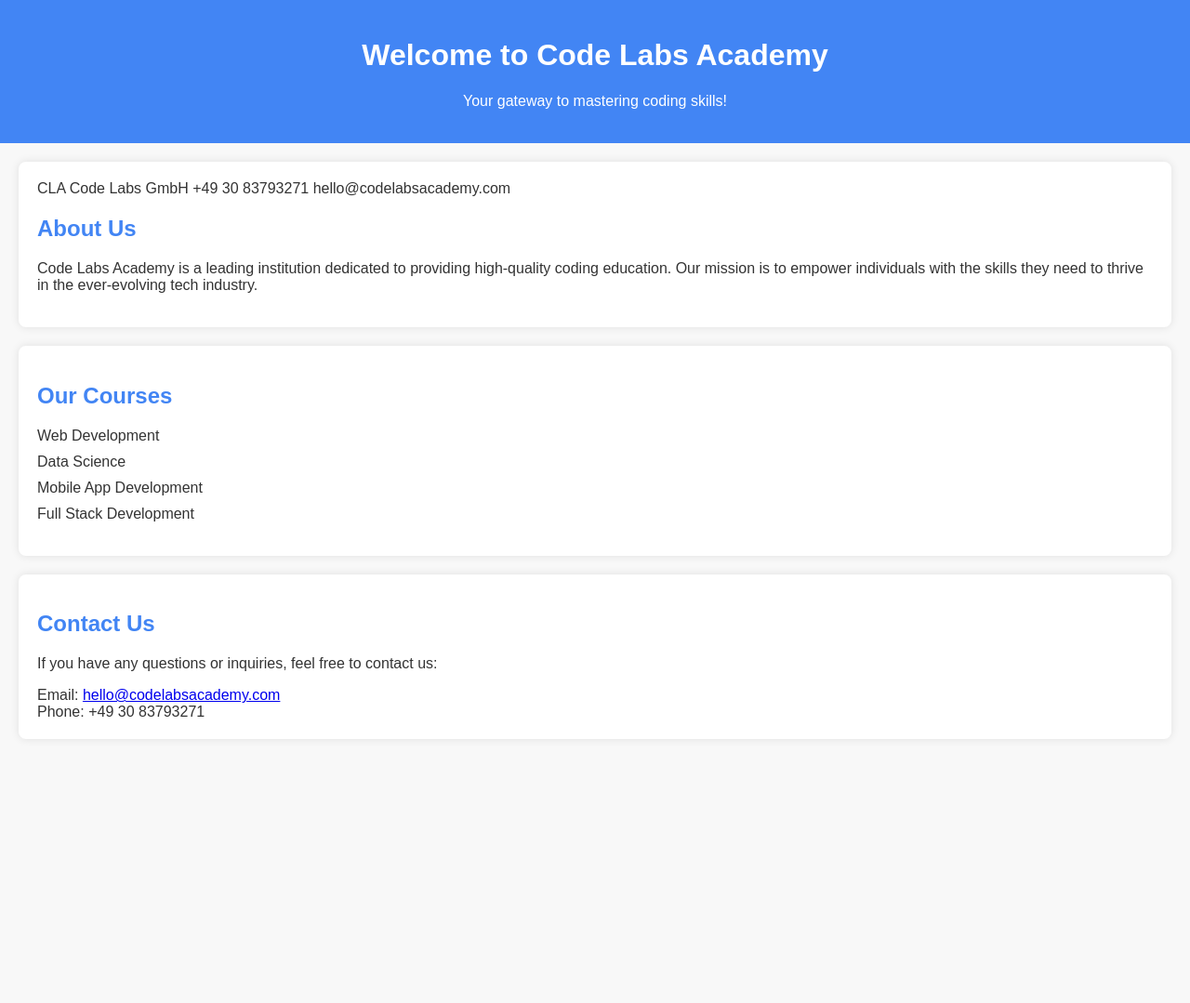
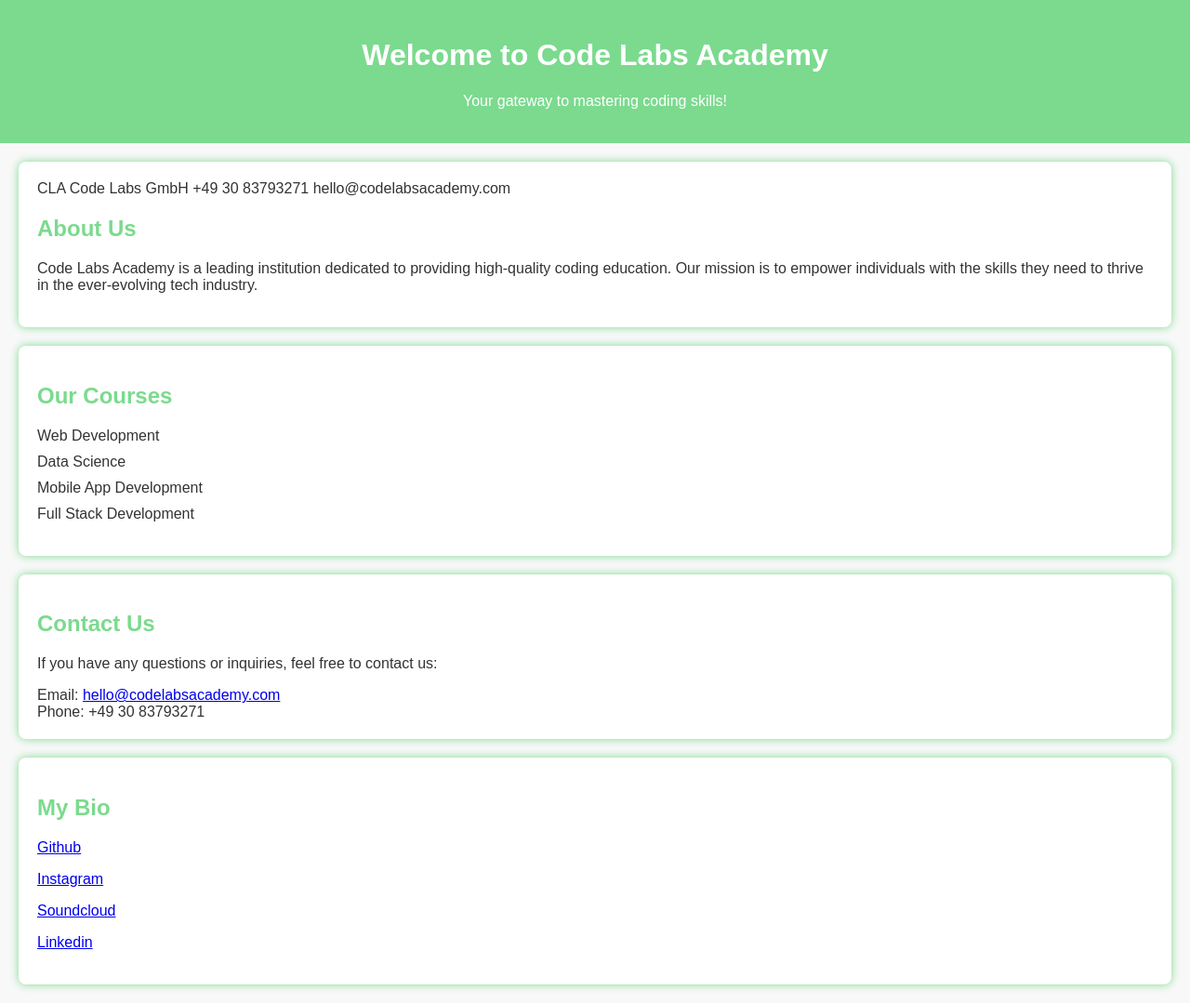
Before and after one commit to BOGSAT/prep-work-project, a plain HTML site: page index.html in a window 1280 px wide. Shown: the whole page at 93% size. Before the commit the page ends 815 px from the top, so only its background shows below. Drawn offline with Linux system fonts and the light colour scheme.

Commit message:
Updated Readme

```diff
--- a/index.html
+++ b/index.html
@@ -56,5 +56,17 @@ href="mailto:hello@codelabsacademy.com">hello@codelabsacademy.com</a
 Phone: +49 30 83793271
 </address>
 </section>
+<section class="bio">
+    <h2>My Bio</h2>
+    <p>
+    <a href="https://github.com/BOGSAT">Github</a>
+    <p>
+    <a href="https://www.instagram.com/jeroenvanrijsselt/">Instagram</a>
+    </p>
+    <a href="https://soundcloud.com/charlesmingles">Soundcloud</a>
+    </p>
+    <a href="https://www.linkedin.com/in/jeroen-van-rijsselt-41a05a68/">Linkedin</a>
+    </p>
+    </section>
 </body>
 </html>
--- a/style.css
+++ b/style.css
@@ -6,22 +6,23 @@ body {
     color: #333;
     }
     header {
-    background-color: #4285f4;
+    background-color: rgb(123, 218, 142);
     color: #fff;
     text-align: center;
     padding: 20px;
     }
     .about,
     .courses,
-    .contact {
+    .contact,
+    .bio {
     margin: 20px;
     padding: 20px;
     background-color: #fff;
     border-radius: 8px;
-    box-shadow: 0 0 10px rgba(0, 0, 0, 0.1);
+    box-shadow: 0 0 10px rgb(123, 218, 142);
     }
     h2 {
-    color: #4285f4;
+    color: rgb(123, 218, 142);
     }
     ul {
     list-style-type: none;
```
Also changed, not shown: 1 other file.
